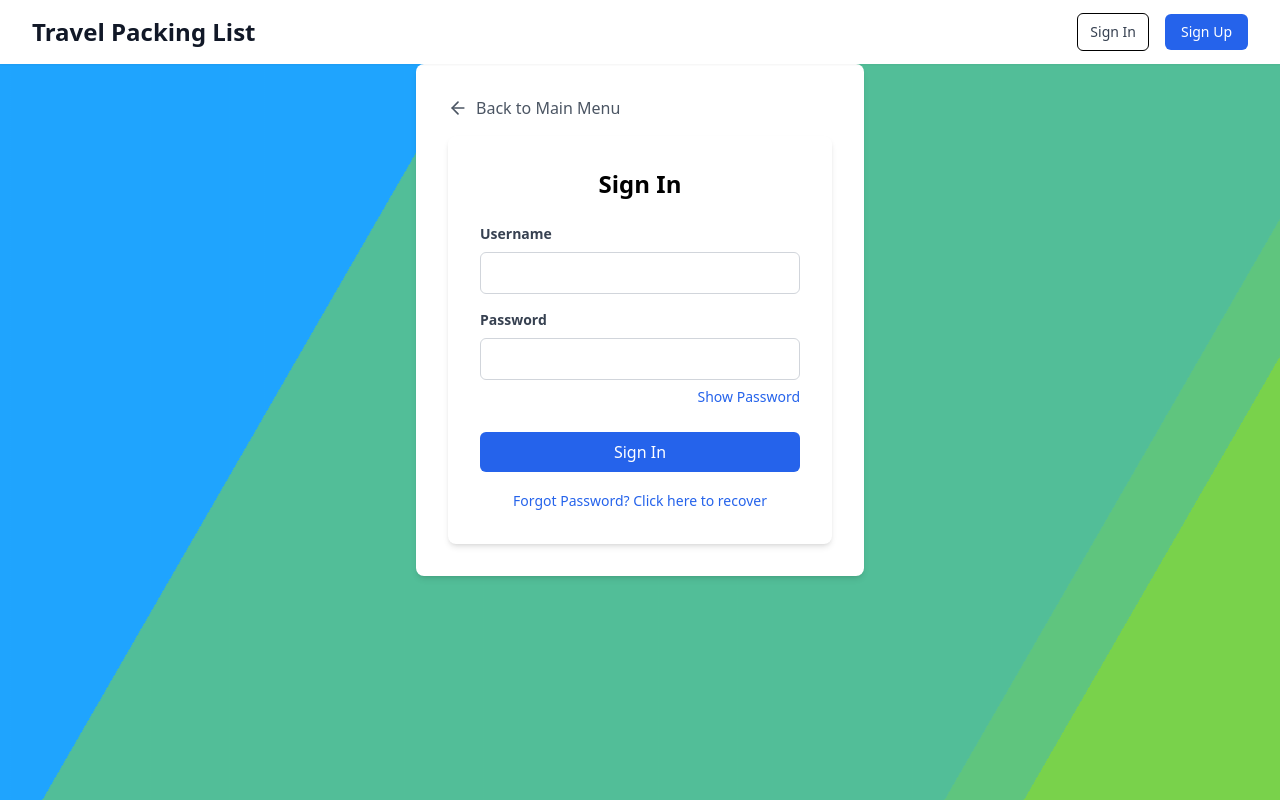
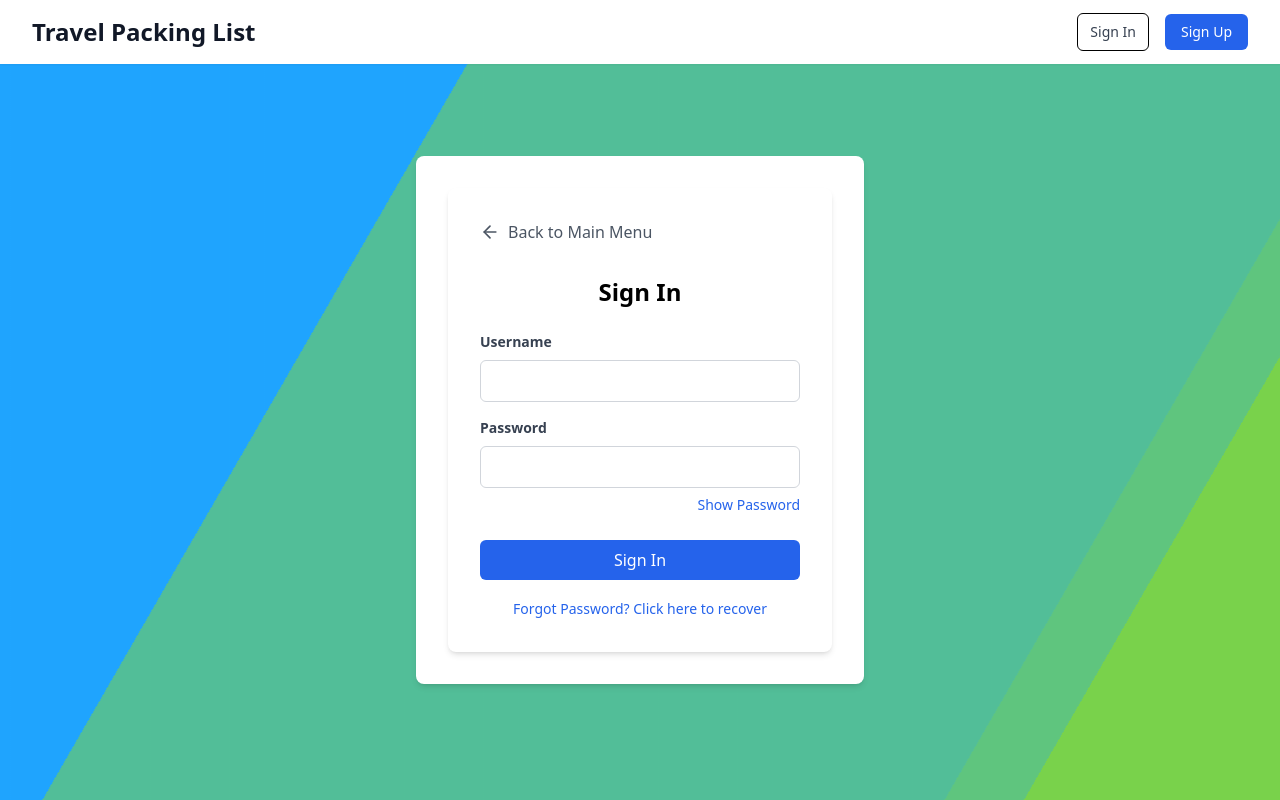
Before and after one commit to Vitasssssss/4474proj, a React (Vite) app: page / in a window 1280 px wide. Both pictures are taken after a click on the button "Sign In". Built offline with nearby package versions, Linux system fonts and the light colour scheme.

Commit message:
tried to modify the pos of signin and signup form pos

```diff
--- a/src/App.tsx
+++ b/src/App.tsx
@@ -117,9 +117,11 @@ function App() {
               exit="exit"
               variants={pageVariants}
               transition={pageTransition}
-              className="bg-white p-8 rounded-lg shadow-md max-w-md mx-auto"
+              className="centered-container"
             >
-              <LoginForm onLogin={handleLogin} onBack={() => handleViewChange('main')} />
+              <div className="bg-white p-8 rounded-lg shadow-md max-w-md w-full mt-8">
+                <LoginForm onLogin={handleLogin} onBack={() => handleViewChange('main')} />
+              </div>
             </motion.div>
           )}
           {currentView === 'signup' && (
@@ -130,9 +132,11 @@ function App() {
               exit="exit"
               variants={pageVariants}
               transition={pageTransition}
-              className="bg-white p-8 rounded-lg shadow-md max-w-md mx-auto"
+              className="centered-container"
             >
-              <SignupForm onSignup={() => handleViewChange('login')} onBack={() => handleViewChange('main')} />
+              <div className="bg-white p-8 rounded-lg shadow-md max-w-md w-full mt-8">
+                <SignupForm onSignup={() => handleViewChange('login')} onBack={() => handleViewChange('main')} />
+              </div>
             </motion.div>
           )}
           {currentView === 'profile' && (
@@ -143,9 +147,11 @@ function App() {
               exit="exit"
               variants={pageVariants}
               transition={pageTransition}
-              className="bg-white p-8 rounded-lg shadow-md max-w-md mx-auto"
+              className="centered-container"
             >
-              <Profile user={user} onLogout={handleLogout} onBack={() => handleViewChange('main')} />
+              <div className="bg-white p-8 rounded-lg shadow-md max-w-md w-full mt-8">
+                <Profile user={user} onLogout={handleLogout} onBack={() => handleViewChange('main')} />
+              </div>
             </motion.div>
           )}
         </AnimatePresence>
--- a/src/components/LoginForm.tsx
+++ b/src/components/LoginForm.tsx
@@ -60,16 +60,16 @@ function LoginForm({ onLogin, onBack }: LoginFormProps) {
 
   return (
       <div className="max-w-md mx-auto">
+        <div className="bg-white p-8 rounded-lg shadow-md">
           {/* 返回主菜单按钮 */}
           <button
               onClick={onBack}
-            className="mb-4 flex items-center text-gray-600 hover:text-gray-900"
+              className="mb-8 flex items-center text-gray-600 hover:text-gray-900"
           >
             <ArrowLeft className="mr-2" size={20} />
             Back to Main Menu
           </button>
 
-        <div className="bg-white p-8 rounded-lg shadow-md">
           <h2 className="text-2xl font-bold mb-6 text-center">
             {isRecovering ? 'Password Recovery' : 'Sign In'}
           </h2>
@@ -130,7 +130,7 @@ function LoginForm({ onLogin, onBack }: LoginFormProps) {
                       }
                       required
                   />
-                  {/* 在密码框下方右侧显示“显示/隐藏密码”文字按钮 */}
+                  {/* 在密码框下方右侧显示"显示/隐藏密码"文字按钮 */}
                   <div className="mt-1 text-right">
                     <button
                         type="button"
--- a/src/components/Profile.tsx
+++ b/src/components/Profile.tsx
@@ -74,14 +74,15 @@ function Profile({ user, onLogout, onBack }: ProfileProps) {
 
   return (
       <div className="max-w-md mx-auto">
-        <button
-            onClick={onBack}
-            className="mb-4 flex items-center text-gray-600 hover:text-gray-900"
-        >
-          <ArrowLeft className="mr-2" size={20} />
-          Back to Main Menu
-        </button>
         <div className="bg-white p-8 rounded-lg shadow-md">
+          <button
+              onClick={onBack}
+              className="mb-8 flex items-center text-gray-600 hover:text-gray-900"
+          >
+            <ArrowLeft className="mr-2" size={20} />
+            Back to Main Menu
+          </button>
+
           <h2 className="text-2xl font-bold mb-6 text-center">Profile Settings</h2>
           {error && (
               <div className="mb-4 p-3 bg-red-100 border border-red-400 text-red-700 rounded">
--- a/src/components/SignupForm.tsx
+++ b/src/components/SignupForm.tsx
@@ -47,15 +47,16 @@ function SignupForm({ onSignup, onBack }: SignupFormProps) {
 
   return (
       <div className="max-w-md mx-auto">
+        <div className="bg-white p-8 rounded-lg shadow-md">
           {/* Back to main menu button */}
           <button
               onClick={onBack}
-            className="mb-4 flex items-center text-gray-600 hover:text-gray-900"
+              className="mb-8 flex items-center text-gray-600 hover:text-gray-900"
           >
             <ArrowLeft className="mr-2" size={20} />
             Back to Main Menu
           </button>
-        <div className="bg-white p-8 rounded-lg shadow-md">
+
           <h2 className="text-2xl font-bold mb-6 text-center">Create Account</h2>
           {error && (
               <div className="mb-4 p-3 bg-red-100 border border-red-400 text-red-700 rounded">
```
Lines whose indentation alone changed are shown as unchanged.
